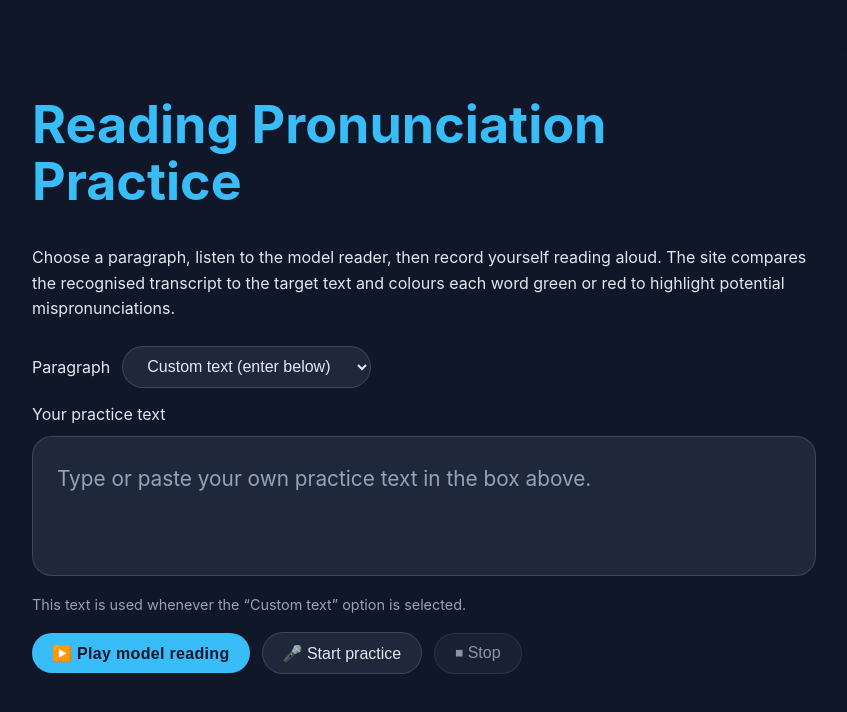
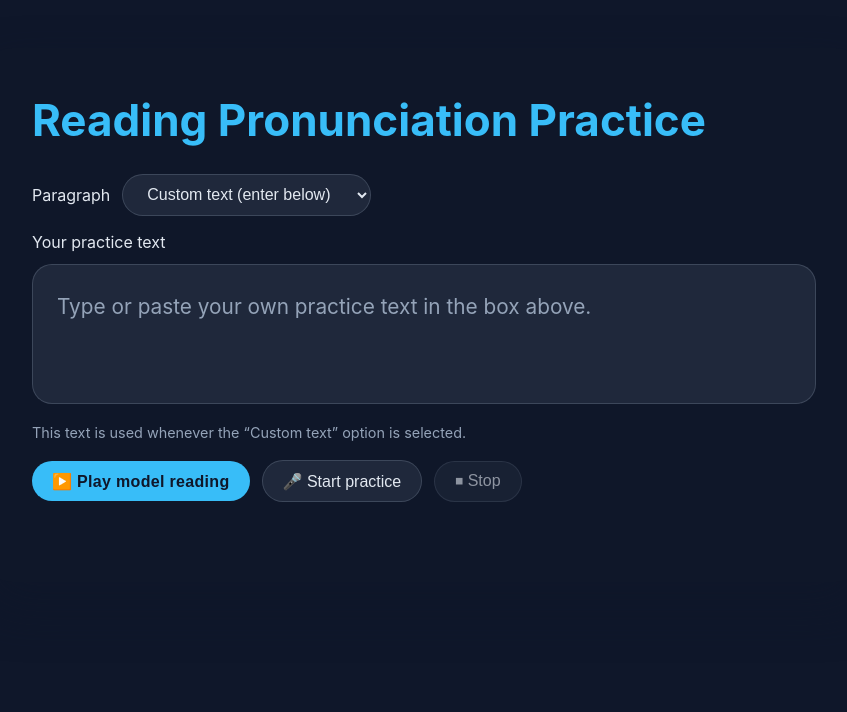
Before and after one commit to audiophrases/speechtoipa, a plain HTML site: page index.html in a window 1280 px wide. Shown: the whole page, without its empty margins (216-1063 px from the left). Drawn offline with Linux system fonts and the light colour scheme.

Commit message:
Adjust hero title and remove intro paragraph

```diff
--- a/index.html
+++ b/index.html
@@ -44,7 +44,7 @@
 
       h1 {
         margin-top: 0;
-        font-size: clamp(2.5rem, 5vw, 3.25rem);
+        font-size: clamp(2rem, calc(5vw - 0.5rem), 2.75rem);
         line-height: 1.1;
         color: var(--accent);
       }
@@ -256,12 +256,6 @@
   <body>
     <main>
       <h1>Reading Pronunciation Practice</h1>
-      <p>
-        Choose a paragraph, listen to the model reader, then record yourself
-        reading aloud. The site compares the recognised transcript to the target
-        text and colours each word green or red to highlight potential
-        mispronunciations.
-      </p>
       <div class="controls">
         <div class="control-row">
           <label for="paragraph">Paragraph</label>
```
